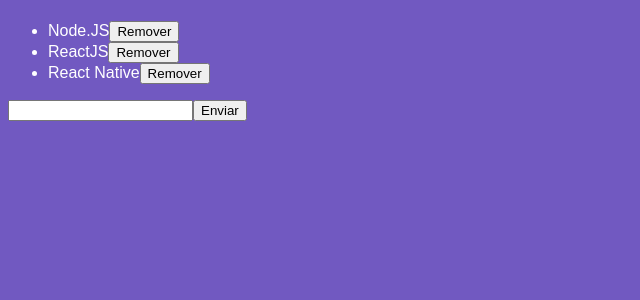
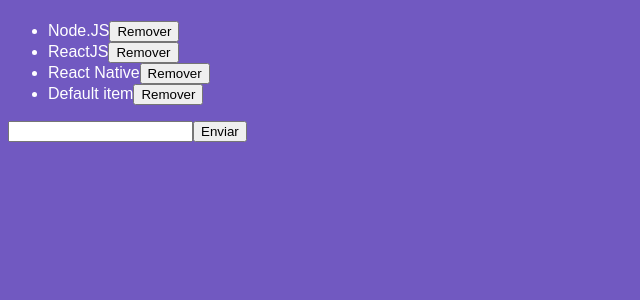
Before and after one commit to leohmoraes/rocketseat-03, a React app: page / in a window 1280 px wide. Shown: the top 300 px of the page, without its empty margins (0-640 px from the left). Built offline with nearby package versions, Linux system fonts and the light colour scheme.

Commit message:
10 default props and prop types https://github.com/leohmoraes/rocketseat-04/issues/9

```diff
--- a/package.json
+++ b/package.json
@@ -33,6 +33,7 @@
   },
   "dependencies": {
     "file-loader": "^4.2.0",
+    "prop-types": "^15.7.2",
     "react": "^16.9.0",
     "react-dom": "^16.9.0"
   }
--- a/src/components/TechItem.js
+++ b/src/components/TechItem.js
@@ -1,5 +1,5 @@
 import React from 'react';
-
+import PropTypes from 'prop-types';
 /**
  * Este componente, como não vair estado/state e nem manipular alguma informacao,
  * pode ser usado no formato de function
@@ -21,6 +21,8 @@
  * onDelete={() => this.handleDelete(tech)}
  * ....
  */
+
+// function TechItem({ tech = 'default'÷, onDelete }) {
 function TechItem({ tech, onDelete }) {
   // para colocar em mais linhas, use um parenteses
   return (
@@ -33,4 +35,17 @@
   );
 }
 
+TechItem.defaultProps = {
+  tech: 'Default item',
+};
+
+/**
+ * Para validar as variaveis passadas, usa-se o prop-type
+ */
+TechItem.propTypes = {
+  // tech: PropTypes.string.isRequired, // nao precisa ser obrigatória pois tem um valor default
+  tech: PropTypes.string,
+  onDelete: PropTypes.func.isRequired,
+};
+
 export default TechItem;
--- a/src/components/TechList.js
+++ b/src/components/TechList.js
@@ -89,6 +89,7 @@
                         //     </li> //cada elemento precisa do key
                         // )
                     )}
+                    <TechItem teste="testando sem a variavel tech" />
                 </ul>
                 <input
                    type="text"
@@ -108,3 +109,25 @@
  * O React nao permite inserir dois elementos sem um elemento "pai"
  * Use um fragmento <> </> para criar um container de elementos
  */
+
+ /**
+    Duas formas de definir valores padroes em componentes em formato de classe
+    Fora da classe!
+    TechList.defaultProps = {
+        tech: 'Default item',
+    };
+
+    ...{
+    static defaultProps = {
+        tech: 'Default item',
+    };
+    ...
+    }
+
+    Declarar as propTypes no compenente formato de classe
+    ...{
+    static propTypes = {
+        // nao mostrou um exemplo
+    };
+    ...
+  */
```
